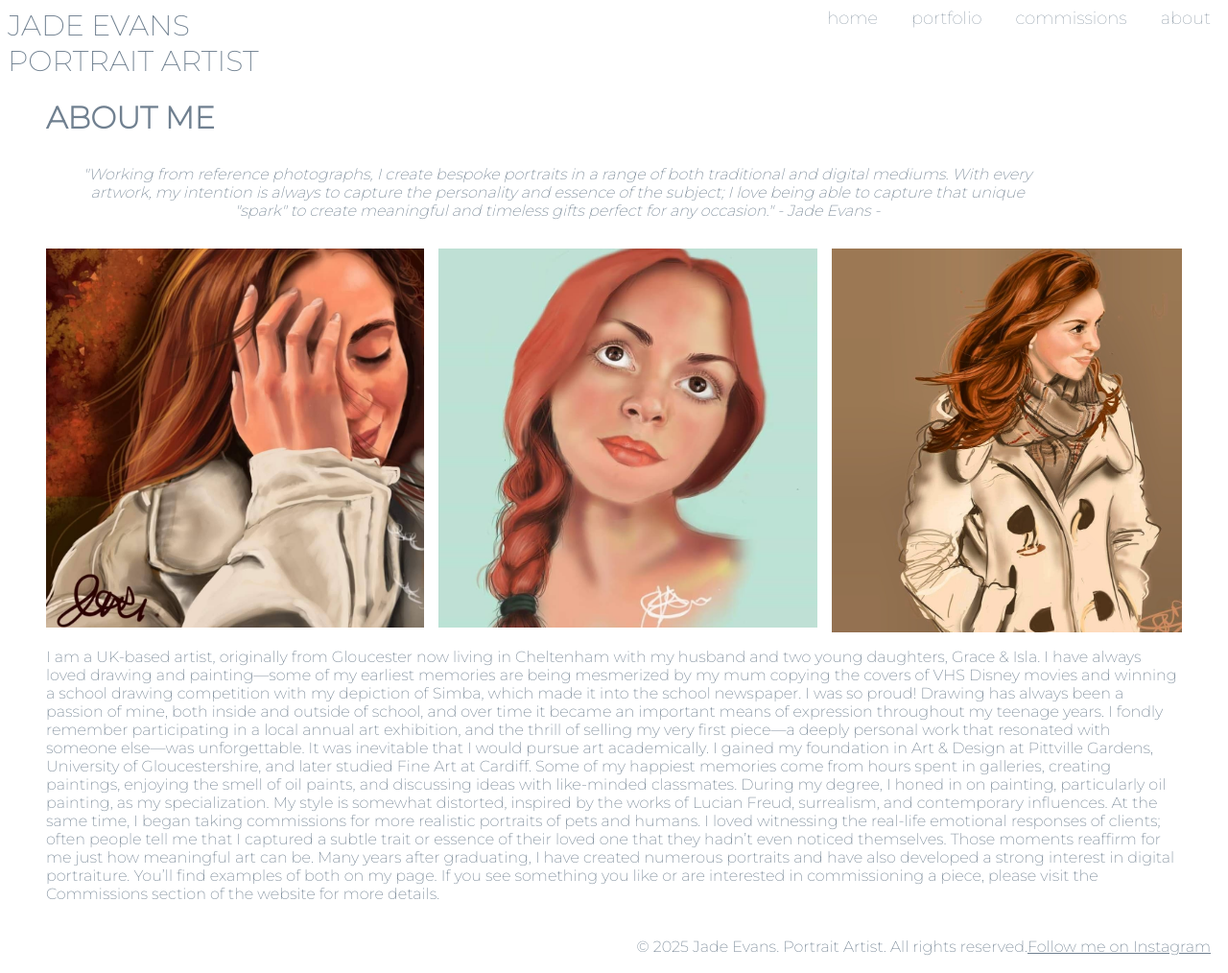
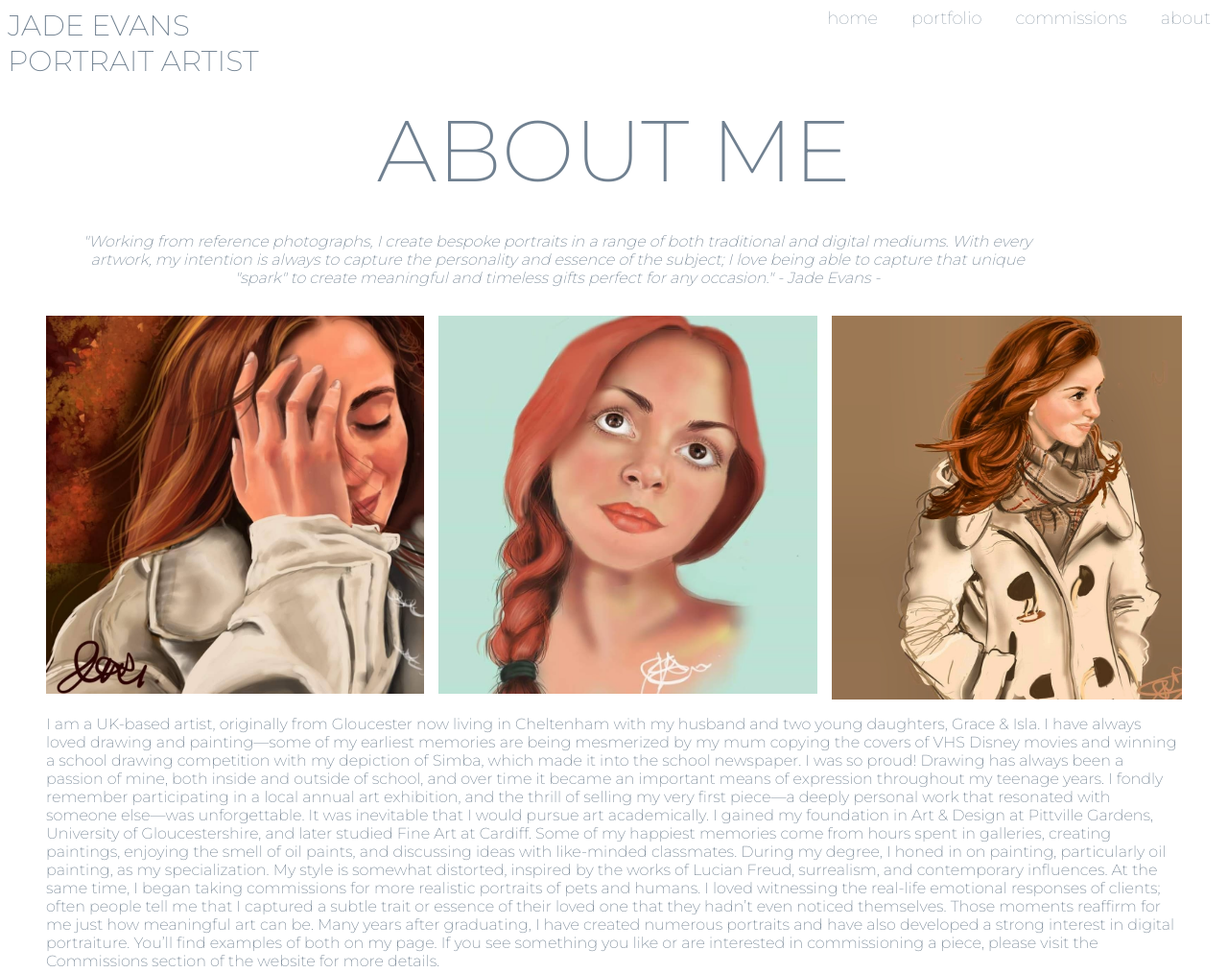
Before and after one commit to Jade-Evans/portrait_artist_portfolio, a plain HTML site: page about.html in a window 1280 px wide. Shown: the top 1014 px of the page at 96% size. Drawn offline with Linux system fonts and the light colour scheme.

Commit message:
chore(mainContainer): small update to class name and html to condense code and improve readability

```diff
--- a/about.html
+++ b/about.html
@@ -30,9 +30,7 @@
 
 <!-- Main Content of the Page -->
 <div class="mainContainer">
-    <div>
-        <h1 class="webpageTitle">ABOUT ME</h1>
-    </div>
+    <h1 class="pageTitle">ABOUT ME</h1>
     <div>
         <p class="quote">  "Working from reference photographs, I create bespoke portraits in a range of both traditional and digital mediums.
         With every artwork, my intention is always to capture the personality and essence of the subject; I love being able to capture that unique "spark" to create meaningful and timeless gifts perfect for any occasion."
```
